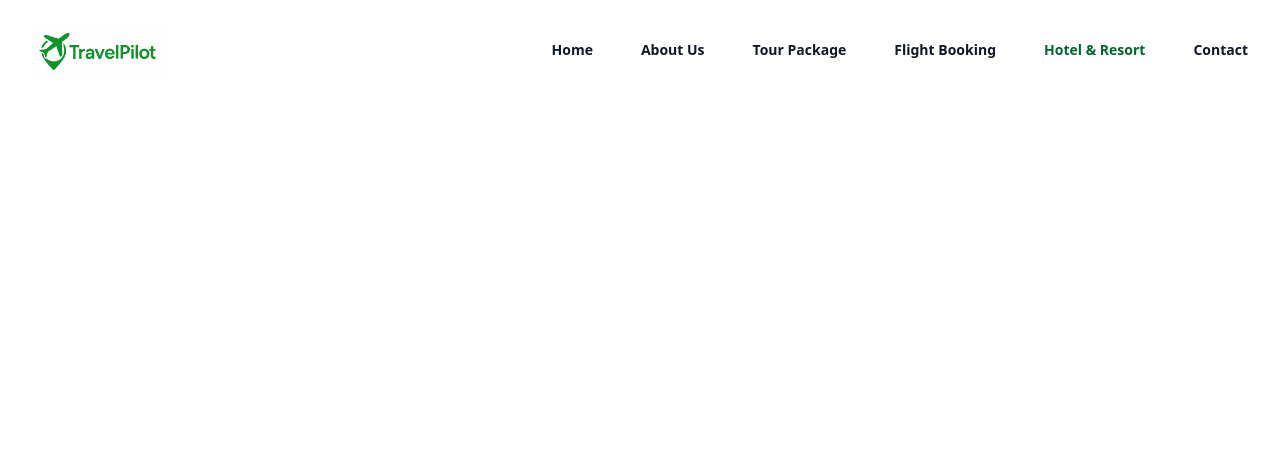
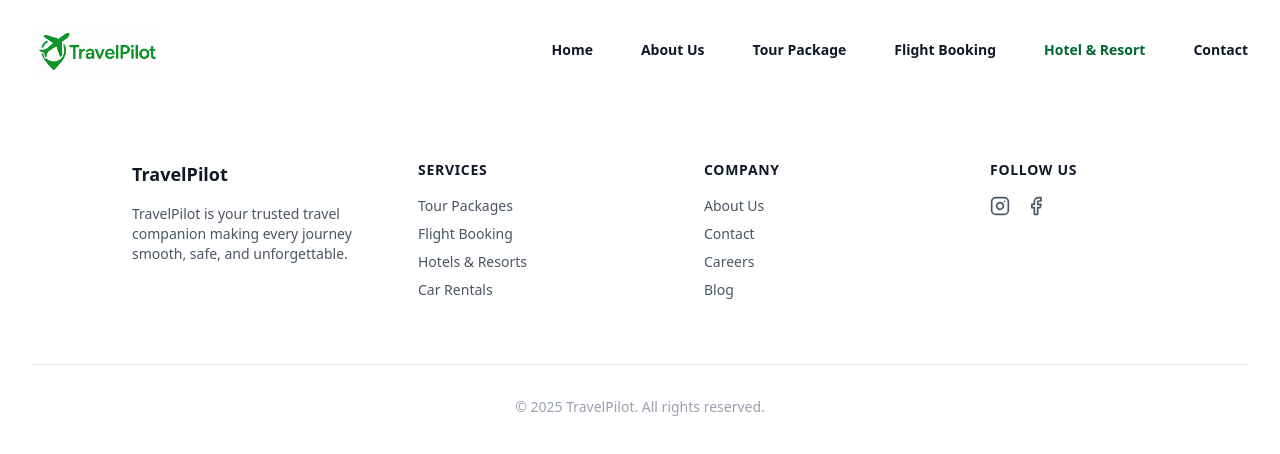
Before and after one commit to sreemonkavungal/TravelPilot, a React (Vite) app: page /hotel-resort in a window 1280 px wide. Shown: the top 454 px of the page. Built offline with nearby package versions, Linux system fonts and the light colour scheme.

Commit message:
Footer Added To Pages

```diff
--- a/src/pages/FlightBookingPage.jsx
+++ b/src/pages/FlightBookingPage.jsx
@@ -1,5 +1,6 @@
 import React from "react";
 import NavBar from "../components/NavBar.jsx";
+import FooterSection from "../components/FooterSection.jsx";
 
 
 
@@ -9,6 +10,7 @@ function FlightBookingPage(){
     return (
         <>
         <NavBar/>
+        <FooterSection/>
         </>
     )
 }
--- a/src/pages/HotelPage.jsx
+++ b/src/pages/HotelPage.jsx
@@ -1,6 +1,6 @@
 import React from "react";
 import NavBar from "../components/NavBar.jsx";
-
+import FooterSection from "../components/FooterSection.jsx";
 
 
 function HotelPage(){
@@ -9,6 +9,7 @@ function HotelPage(){
     return (
         <>
         <NavBar/>
+        <FooterSection/>
         </>
     )
 }
--- a/src/pages/TourPackagePage.jsx
+++ b/src/pages/TourPackagePage.jsx
@@ -1,5 +1,6 @@
 import React from "react";
 import NavBar from "../components/NavBar.jsx";
+import FooterSection from "../components/FooterSection.jsx";
 
 
 
@@ -9,6 +10,7 @@ function TourPackagePage(){
     return (
         <>
         <NavBar/>
+        <FooterSection/>
         </>
     )
 }
```
